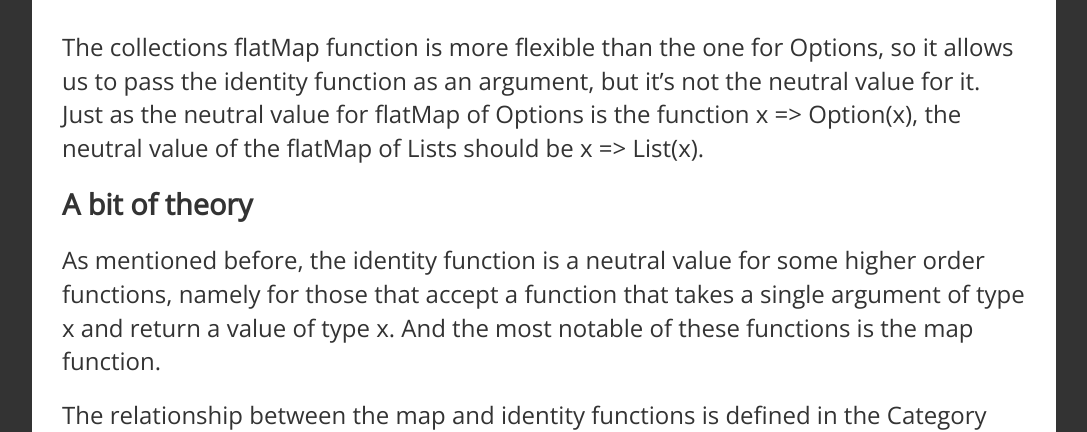
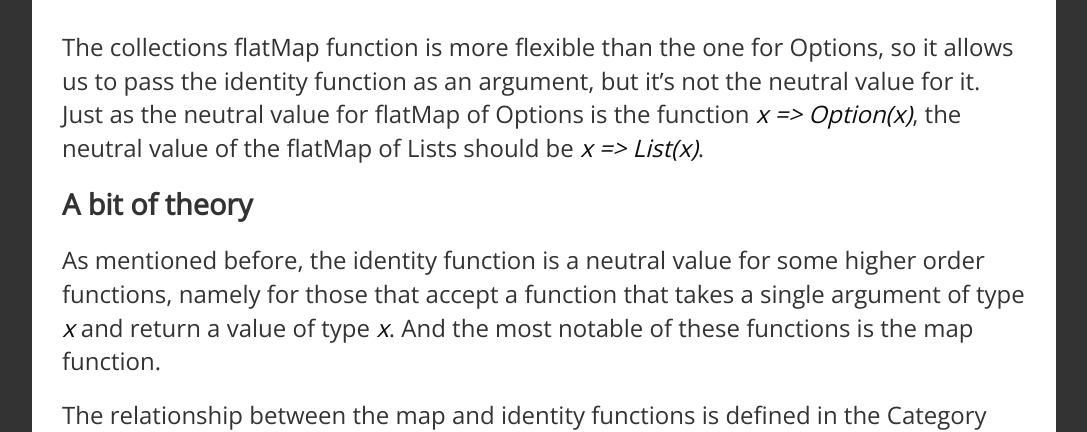
Before and after one commit to cogitor/cogitor.github.io, a Jekyll site: the page built from _posts/2016-08-01-using-identity-functions.md, in a window 1280 px wide and 900 px high, scrolled down 2708 px. Shown: the part 230-662 px from the top of the window, without its empty margins (96-1183 px from the left). Built offline with Jekyll 4.4.1, drawn with Linux system fonts in a browser that asks for light colours; nearby versions of some CDN libraries; comment, search, counter and statistics services are not loaded; a style sheet for code colours, icons or effects is not loaded; some of the changed text lies outside the part shown.

Commit message:
fix code snippets

```diff
--- a/_posts/2016-08-01-using-identity-functions.md
+++ b/_posts/2016-08-01-using-identity-functions.md
@@ -88,11 +88,11 @@ None.flatMap(x => Option(x)) // returns None
 {% endcapture %}
 {% include code_snippet.html class="scala" code=my_include %}
 
-The collections flatMap function is more flexible than the one for Options, so it allows us to pass the identity function as an argument, but it's not the neutral value for it. Just as the neutral value for flatMap of Options is the function x => Option(x), the neutral value of the flatMap of Lists should be x => List(x).
+The collections flatMap function is more flexible than the one for Options, so it allows us to pass the identity function as an argument, but it's not the neutral value for it. Just as the neutral value for flatMap of Options is the function `x => Option(x)`, the neutral value of the flatMap of Lists should be `x => List(x)`.
 
 ## A bit of theory
 
-As mentioned before, the identity function is a neutral value for some higher order functions, namely for those that accept a function that takes a single argument of type x and return a value of type x. And the most notable of these functions is the map function.
+As mentioned before, the identity function is a neutral value for some higher order functions, namely for those that accept a function that takes a single argument of type `x` and return a value of type `x`. And the most notable of these functions is the map function.
 
 The relationship between the map and identity functions is defined in the Category Theory. [Functors](https://bartoszmilewski.com/2015/01/20/functors/), which are an important abstraction in functional programming, are defined by a map function and the identity function, such that the identity function is the neutral value for the map function. There are some really nice explanations of Functors [here](http://adit.io/posts/2013-04-17-functors,_applicatives,_and_monads_in_pictures.html) and [here](http://www.russbishop.net/monoids-monads-and-functors), so I won't spend more time on them.
 
```
Also changed, not shown: other parts of _posts/2016-08-01-using-identity-functions.md (+1 -1 lines).
